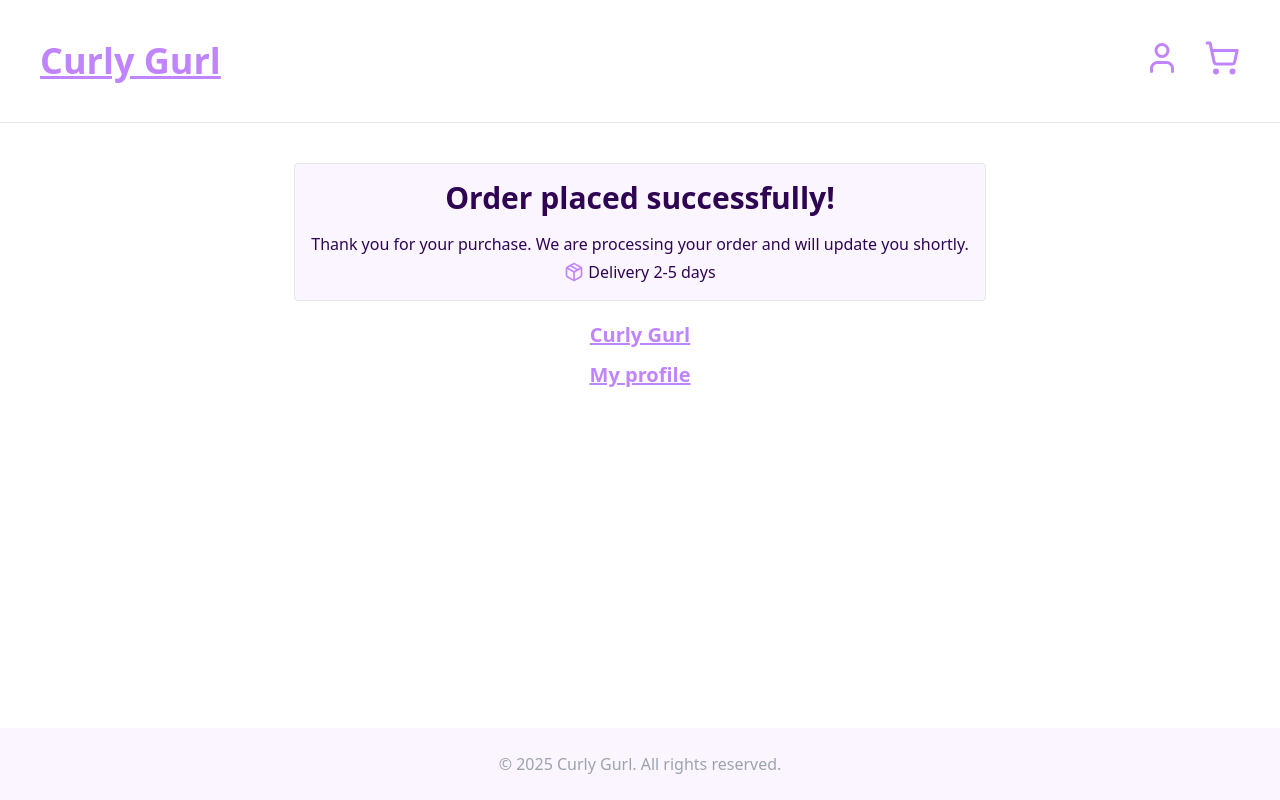
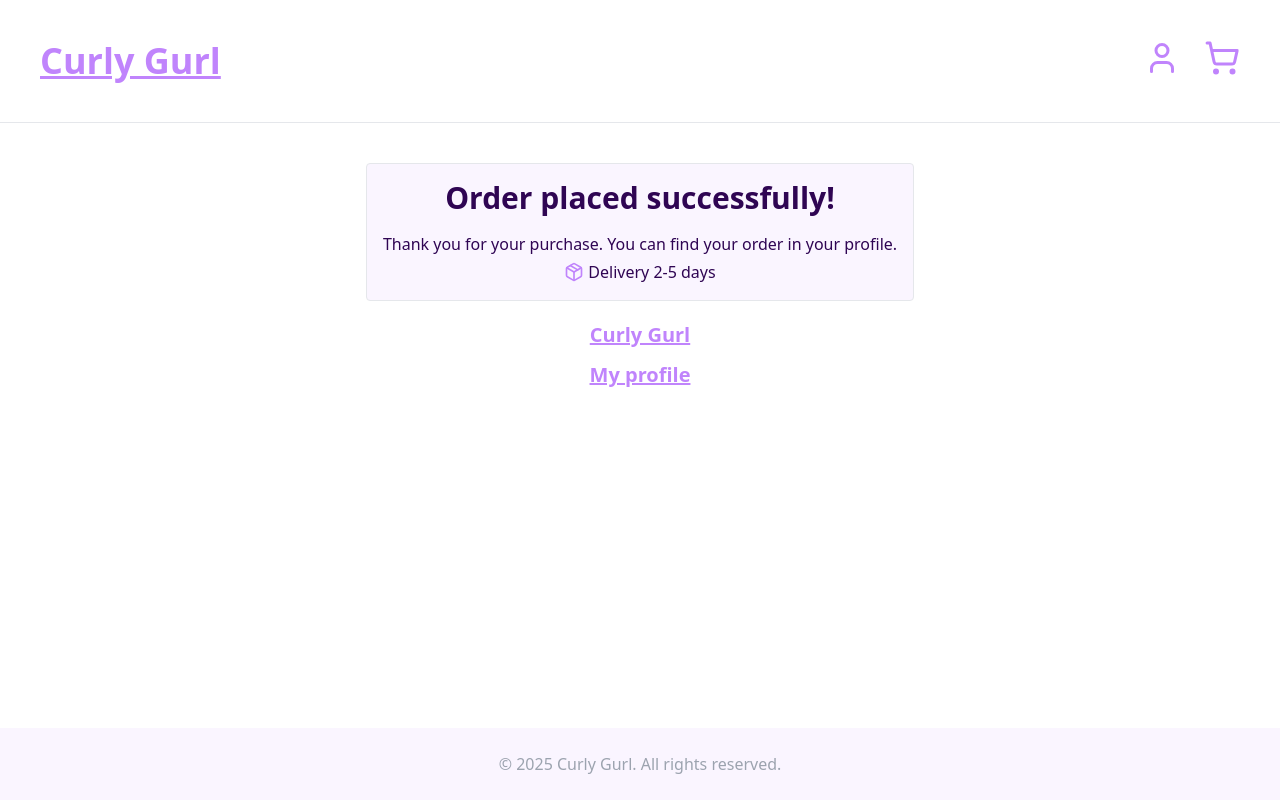
Before and after one commit to ranaaaa1234/curlygurl-frontend, a Next.js app: page /confirmation in a window 1280 px wide. Built offline with nearby package versions, Linux system fonts and the light colour scheme; no server answers.

Commit message:
changed text

```diff
--- a/src/app/confirmation/page.tsx
+++ b/src/app/confirmation/page.tsx
@@ -10,8 +10,7 @@ export default function ConfirmationPage() {
             Order placed successfully!
           </h1>
           <p className="mt-4 text-purple-900">
-            Thank you for your purchase. We are processing your order and will
-            update you shortly.
+            Thank you for your purchase. You can find your order in your profile.
           </p>
           <p className="mt-1 flex gap-1 items-center justify-center text-purple-900">
             <Package className="w-5 h-5 text-purple-400" />
```
